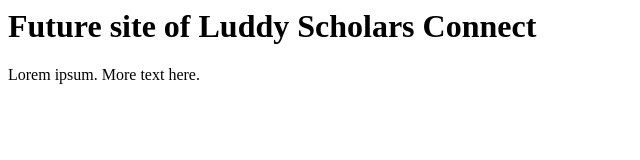
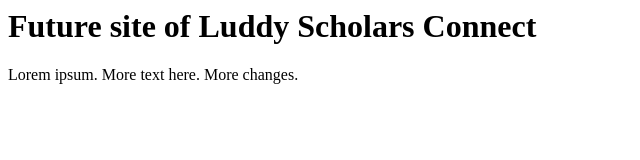
Before and after one commit to LuddyScholarsConnect/LuddyScholarsConnect.Github.io, a plain HTML site: page index.html in a window 1280 px wide. Shown: the full height of the page, 0-640 px from the left. Drawn offline with Linux system fonts and the light colour scheme.

Commit message:
Edits to index
I made some sample edits to the main body text.

```diff
--- a/index.html
+++ b/index.html
@@ -6,7 +6,7 @@
 
 <body>
 <H1>Future site of Luddy Scholars Connect</h1>
-<p>Lorem ipsum. More text here. </p>
+<p>Lorem ipsum. More text here. More changes.  </p>
 
 </body>
 
```
